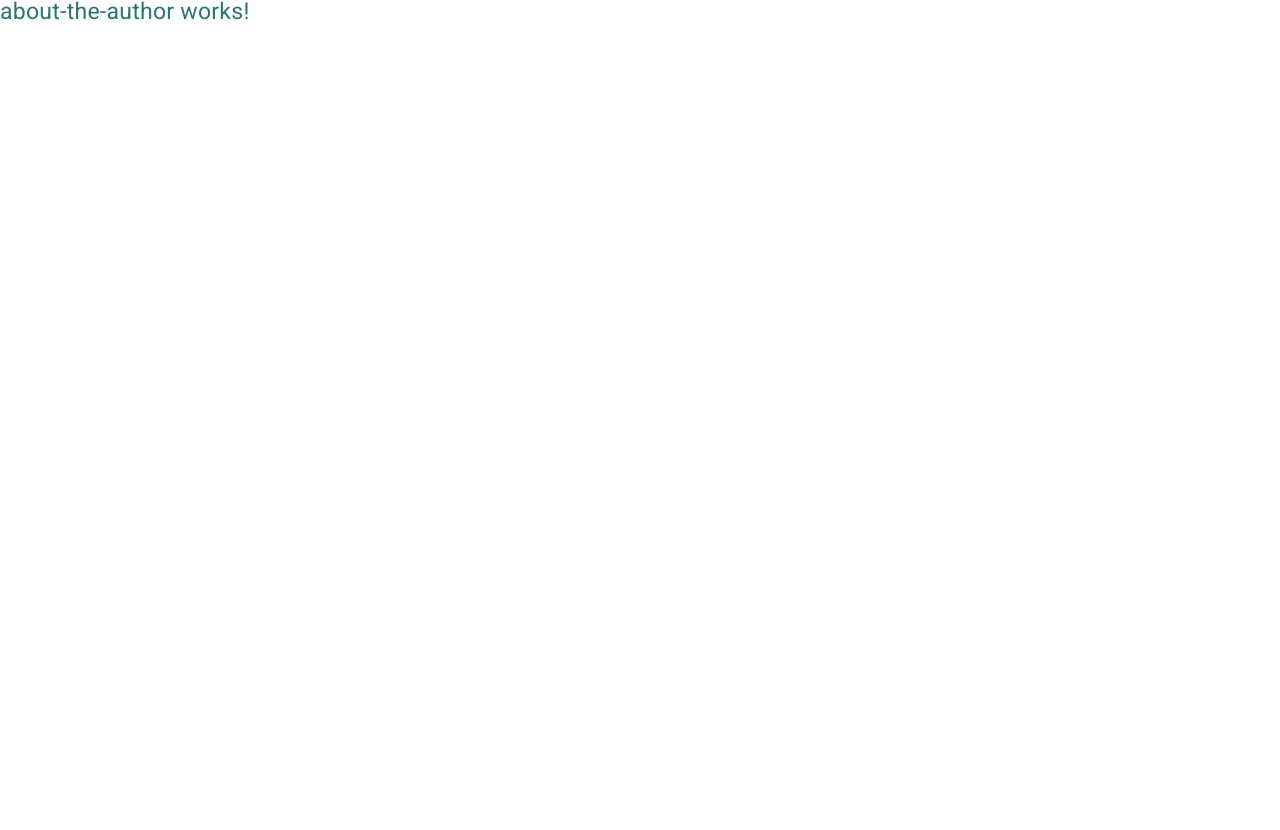
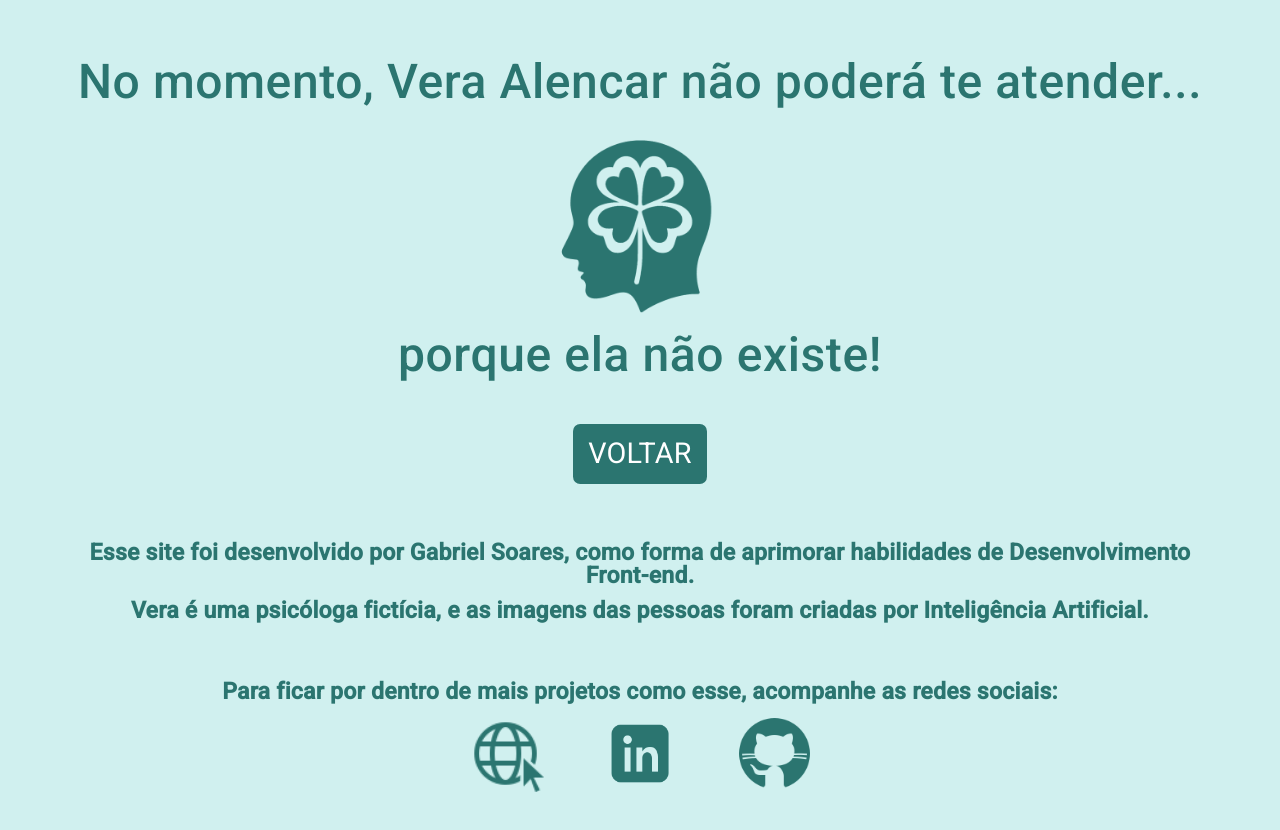
Before and after one commit to gabrielsoarespebr/vera-alencar-psicologia, an Angular app: page /about-the-author in a window 1280 px wide. Shown: the top 830 px of the page. Before the commit the page ends 800 px from the top, so only its background shows below. Built offline with nearby package versions, Linux system fonts and the light colour scheme.

Commit message:
feat: Page about the author

```diff
--- a/src/app/pages/about-the-author/about-the-author.component.css
+++ b/src/app/pages/about-the-author/about-the-author.component.css
@@ -0,0 +1,33 @@
+section {
+  width: 100%;
+  height: max-content;
+  background-color: #d0f0ef;
+}
+
+#logo{
+  width: 18%;
+}
+
+h2 {
+  font-size: 2.5rem;
+  line-height: 2.5rem;
+}
+
+a[href="home"] {
+  background-color: #2b7570;
+
+  &:hover {
+    background-color: #2b7570;
+    opacity: 90% !important;
+  }
+}
+
+#socialMedia img{
+  width: 4rem;
+
+  transition: 0.3s ease-in-out;
+
+  &:hover{
+    opacity: .8;
+  }
+}
--- a/src/app/pages/about-the-author/about-the-author.component.html
+++ b/src/app/pages/about-the-author/about-the-author.component.html
@@ -1 +1,18 @@
-<p>about-the-author works!</p>
+<section class="p-5 text-center">
+
+  <h2>No momento, Vera Alencar não poderá te atender...</h2>
+  <img id="logo" class="col-1" src="./assets/images/emblem.png" alt="Brasão" />
+  <h2>porque ela não existe!</h2>
+
+  <a class="text-decoration-none text-white btn fs-4 mt-4 mb-5" href="home">VOLTAR</a>
+
+  <p class="fw-bold">Esse site foi desenvolvido por Gabriel Soares, como forma de aprimorar habilidades de Desenvolvimento Front-end.</p>
+  <p class="fw-bold mb-5">Vera é uma psicóloga fictícia, e as imagens das pessoas foram criadas por Inteligência Artificial.</p>
+  <p class="fw-bold">Para ficar por dentro de mais projetos como esse, acompanhe as redes sociais:</p>
+
+  <ul id="socialMedia" class="list-unstyled d-flex justify-content-center gap-5">
+    <li><a href="https://gabrielsoares.vercel.app" target="_blank"><img src="assets/images/iconPortfolio.png" alt="Portfolio" title="Portfolio"></a></li>
+    <li><a href="https://www.linkedin.com/in/gabrielsoarespebr/" target="_blank"><img src="assets/images/iconLinkedin.png" alt="LinkedIn" title="LinkedIn"></a></li>
+    <li><a href="https://github.com/gabrielsoarespebr" target="_blank"><img src="assets/images/iconGithub.png" alt="GitHub" title="GitHub"></a></li>
+  </ul>
+</section>
```
Also changed, not shown: src/assets/images/iconGithub.png (added), src/assets/images/iconPortfolio.png (added).
